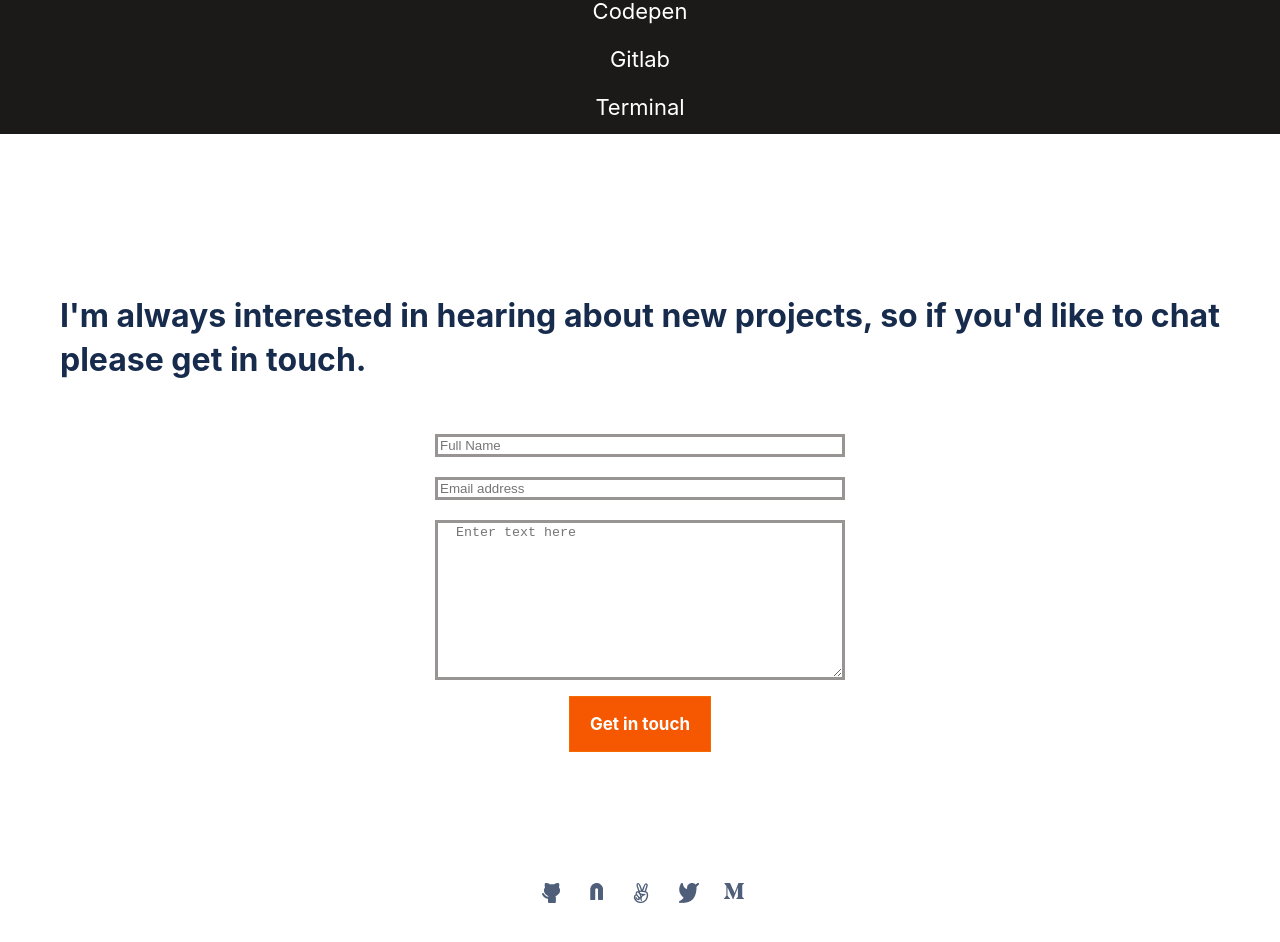
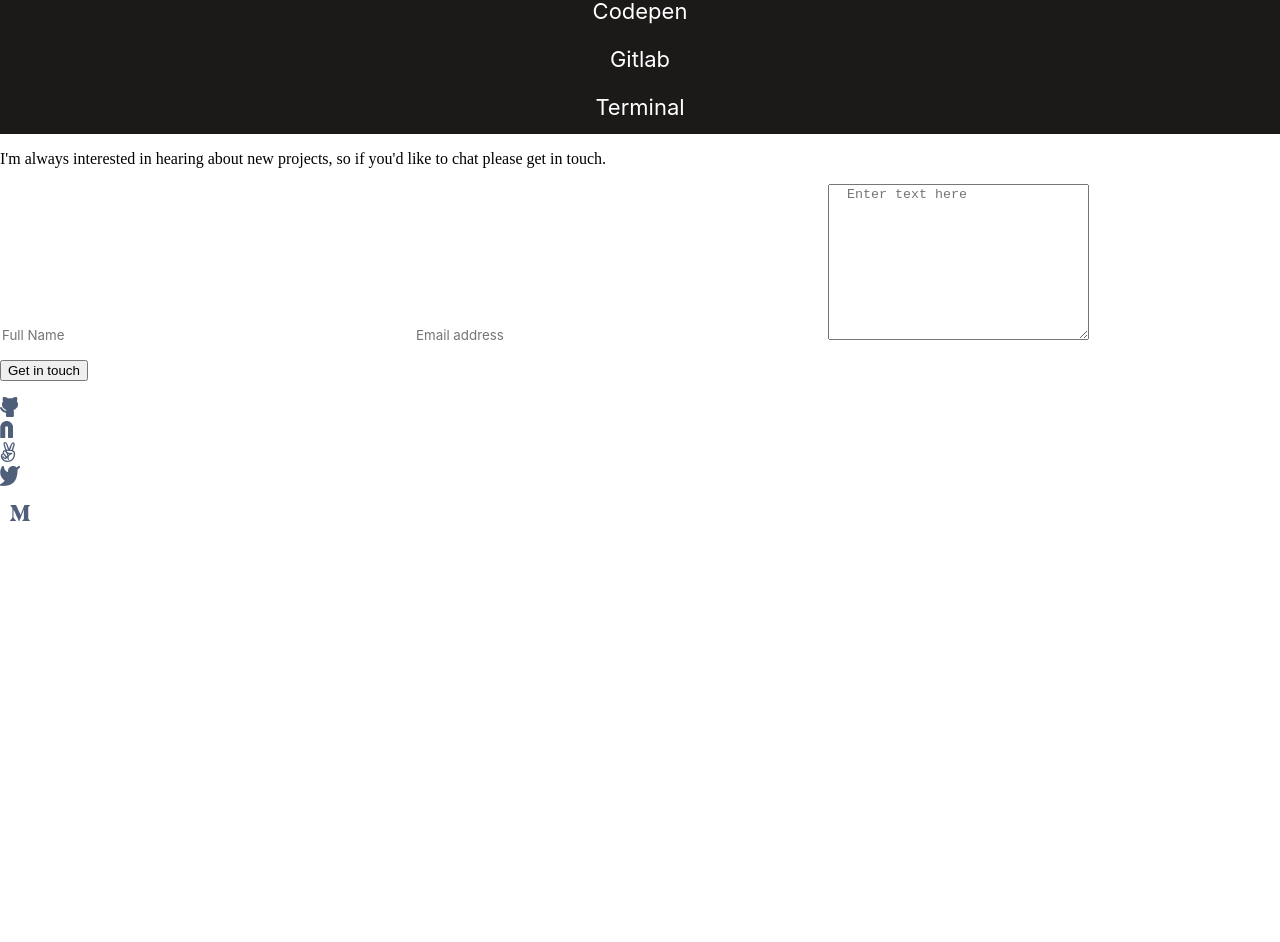
Before and after one commit to abreham1222/Microverse-portfolio, a website: page index.html in a window 1280 px wide. Shown: the part 5760-6702 px from the top of the page. After the commit the page ends 6285 px from the top, so only its background shows below. Drawn offline with Linux system fonts and the light colour scheme.

Commit message:
Add the input design

```diff
--- a/style.css
+++ b/style.css
@@ -396,64 +396,11 @@ nav {
   color: #fff;
 }
 
-form {
-  display: flex;
-  flex-direction: column;
-  align-items: center;
-  width: 100%;
-  height: 900px;
-  background-color: #fff;
-}
-
-.form-detail {
+input[type="text"],
+input[type="email"] {
   font-family: "Inter", serif;
-  font-style: normal;
-  font-weight: 700;
-  font-size: 32px;
-  line-height: 44px;
-  margin-left: 60px;
-  margin-top: 70px;
-  padding-top: 90px;
-  color: #172b4d;
-}
-
-input[type="text"],
-input[type="email"],
-textarea {
   margin-top: 20px;
   width: 410px;
-  border: solid;
+  border:#979493;
   box-sizing: border-box;
-  color: #979493;
 }
-
-.get {
-  font-family: "Inter", sans-serif;
-  font-weight: bold;
-  font-size: 17px;
-  line-height: 24px;
-  background: #f55800;
-  color: #fff;
-  border: 1px solid #f56b00;
-  padding: 15px 20px;
-}
-
-.get:hover {
-  transition: all 0.2s ease-in-out;
-  background: #fff5e1;
-  border: 1px solid #f55800;
-  color: #f55800;
-  cursor: pointer;
-}
-
-.icons {
-  margin-top: 100px;
-  display: flex;
-  flex-direction: row;
-  list-style: none;
-}
-
-.social-media-icons {
-  padding: 15px;
-  display: flex;
-}
```
